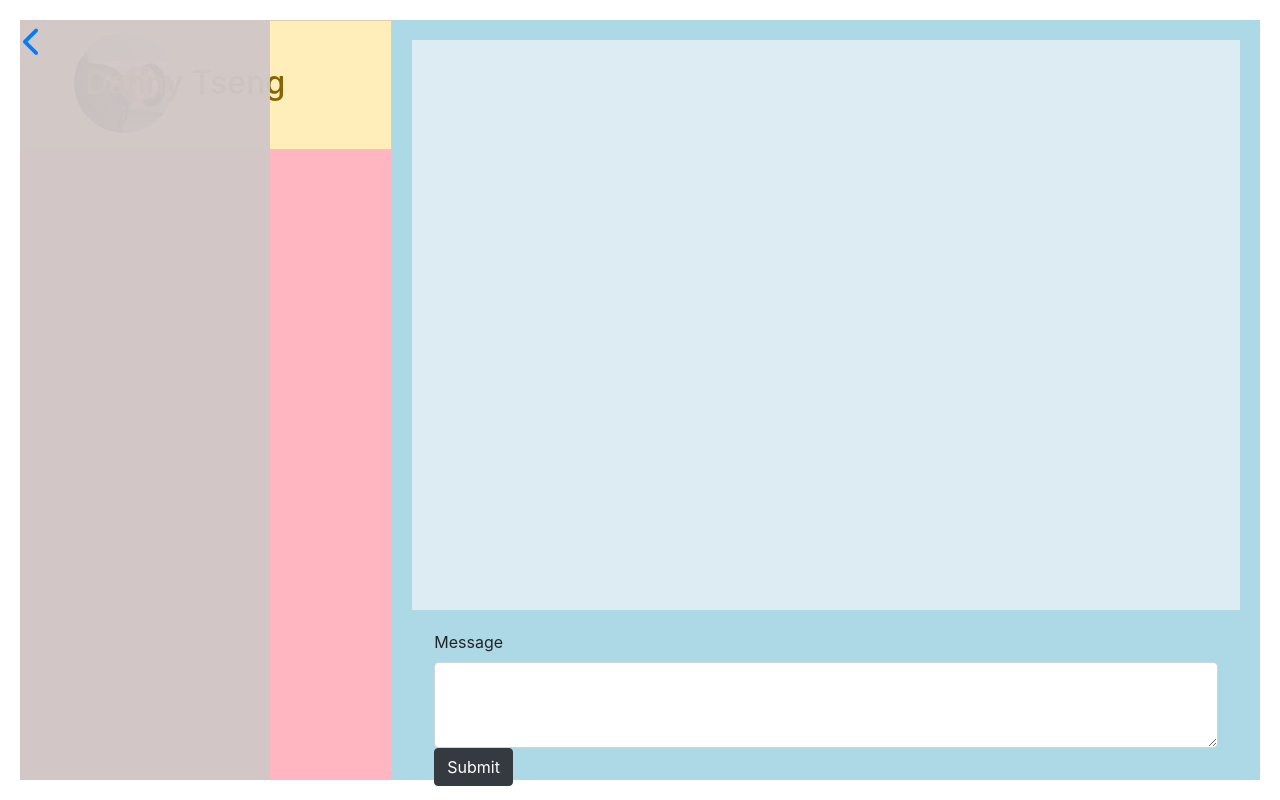
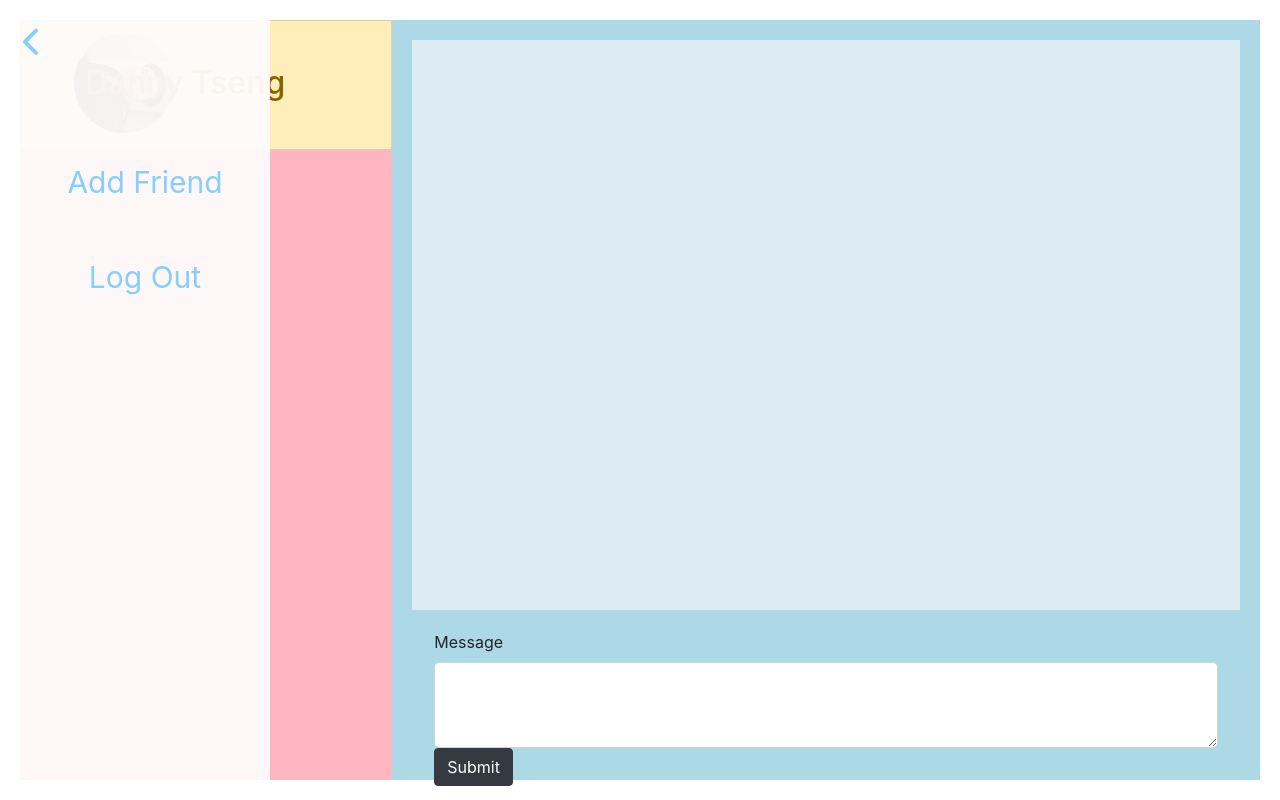
Before and after one commit to dtFocuS/all-chat-front-end, a React (Create React App) app: page /home in a window 1280 px wide. Both pictures are taken after a click on the link 30 px from the left and 42 px from the top of the page. Built offline with nearby package versions, Linux system fonts and the light colour scheme; what actioncable would draw is missing.

Commit message:
working on search friend modal

```diff
--- /dev/null
+++ b/src/components/MenuItems.js
@@ -0,0 +1,25 @@
+import React, {Fragment} from 'react';
+
+
+
+function MenuItems(props) {
+
+
+    return(
+        <React.Fragment>
+            <a href="#" onClick={props.handleOpen}>
+                Add Friend
+            </a>
+            <a href="#" onClick={props.handleOpen}>
+                Log Out
+            </a>
+
+        </React.Fragment>
+
+
+    )
+
+}
+
+
+export default MenuItems;
--- a/src/components/SideNav.js
+++ b/src/components/SideNav.js
@@ -1,4 +1,5 @@
 import React, { Component, Fragment } from 'react';
+import MenuItems from './MenuItems';
 
 
 
@@ -23,11 +24,14 @@ class SideNav extends Component {
         return(
             <div className='side-nav' style={this.state.closed ? closeMenu : openMenu}>
                 <span className='slide'>
-                    <a href='#' onClick={this.handleOpen}>
+                    <a href='#' onClick={this.handleOpen} className='menu-arrow'>
                         {this.state.closed ? <i class="fas fa-chevron-right"></i> : <i class="fas fa-chevron-left"></i>}
                     </a>
                 </span>
+                <div class='for-menu-items'>
+                    {this.state.closed ? null : <MenuItems handleOpen={this.handleOpen}/>}
 
+                </div>
 
             </div>
         )
--- a/src/stylesheets/home.css
+++ b/src/stylesheets/home.css
@@ -10,11 +10,43 @@
 .side-nav {
     position: fixed;
     height: 95%;
-    background-color: rgba(209, 199, 199, 0.959);
+    background-color: rgba(253, 250, 250, 0.959);
     z-index: 1;
+    /* transition: 0.7s; */
+
+    /* align-items: center; */
+
+
 }
 
-.side-nav a {
+.for-menu-items {
+    height: 50%;
+    display: flex;
+    flex-direction: column;
+    align-items: center;
+    justify-content: center;
+
+}
+
+.for-menu-items a {
+    margin-bottom: 50px;;
+    font-size: 30px;
+    color: lightskyblue;
+}
+
+.for-menu-items a:hover {
+    text-decoration: none;
+}
+
+
+
+.side-nav .menu-arrow {
     padding-left: 3px;
     font-size: 30px;
+    color: lightskyblue;
 }
+
+.menu-items {
+
+
+}
```
Also changed, not shown: src/components/SearchModal.js (added, +14 -0 lines).
